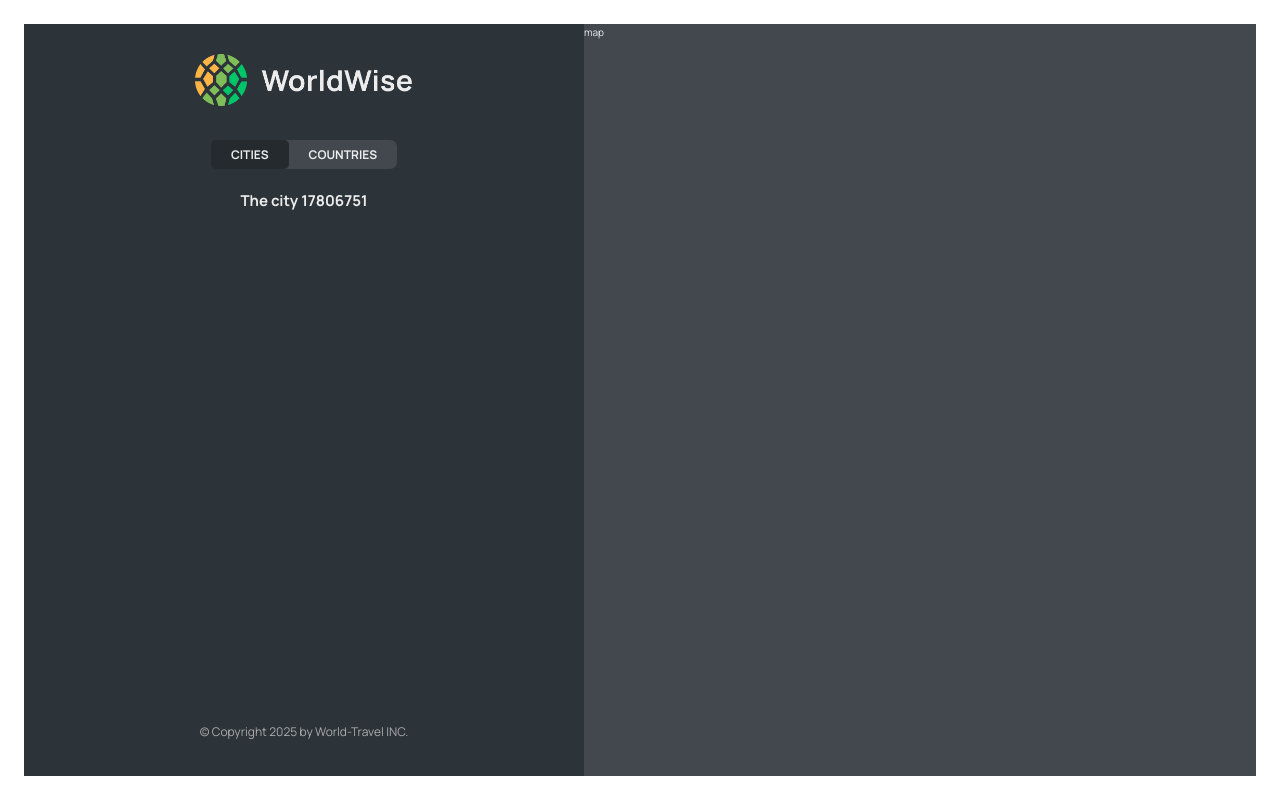
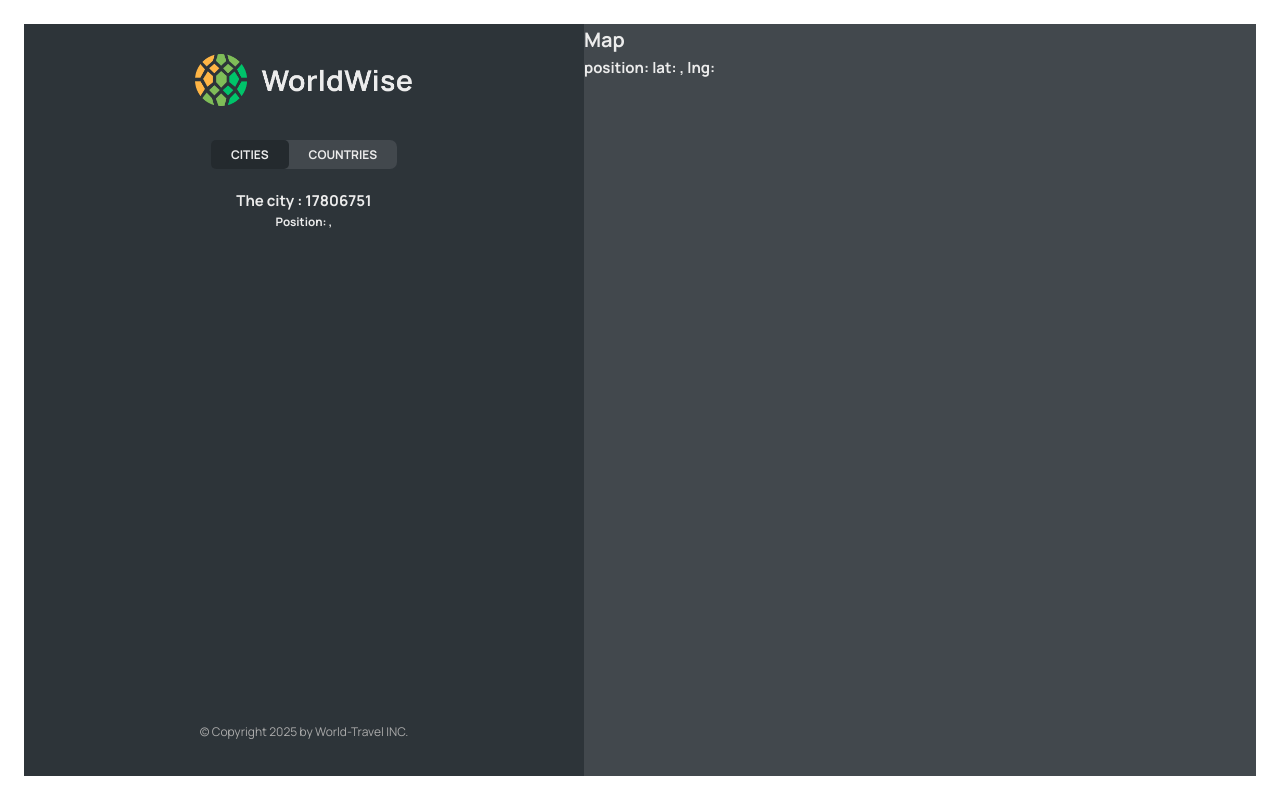
Before and after one commit to mrsherpacode/world-travel-, a React (Vite) app: page /app/cities/17806751 in a window 1280 px wide. Built offline with nearby package versions, Linux system fonts and the light colour scheme; data requests are answered from the project's data file.

Commit message:
url is used to get city position lat and lng

```diff
--- a/src/components/City.jsx
+++ b/src/components/City.jsx
@@ -1,4 +1,4 @@
-import { useParams } from "react-router-dom";
+import { useParams, useSearchParams } from "react-router-dom";
 import styles from "./City.module.css";
 
 const formatDate = (date) =>
@@ -22,8 +22,21 @@ function City() {
   };
 
   const { cityName, emoji, date, notes } = currentCity;
-  return <h2>The city {id} </h2>;
+  // useSearchParams hook gets the URL query parameters (lat, lng)
+  const [searchParam, setSearchParam] = useSearchParams();
+  const lat = searchParam.get("lat");
+  const lng = searchParam.get("lng");
+  // setSearchParam will update the searchParam state like useState does
+  // Example: setSearchParam({ lat: 20, lng: 30 }); // Only call this in event handlers
 
+  return (
+    <>
+      <h2>The city : {id} </h2>
+      <h3>
+        Position: {lat} , {lng}
+      </h3>
+    </>
+  );
   // return (
   //   <div className={styles.city}>
   //     <div className={styles.row}>
--- a/src/components/CityItem.jsx
+++ b/src/components/CityItem.jsx
@@ -11,10 +11,15 @@ const formatDate = (date) =>
 function CityItem({ city }) {
   // console.log(city);
   // destructuring the city object
-  const { cityName, emoji, date, id } = city;
+  const { cityName, emoji, date, id, position } = city;
   return (
     <li>
-      <Link className={styles.cityItem} to={`${id}`}>
+      {/*when click on one of the link it will take to another page or component that matches the corrosponding link
+       and we can use this url as a global state and we can access it everywhere in the app */}
+      <Link
+        className={styles.cityItem}
+        to={`${id}?lat=${position.lat}&lng=${position.lng}`}
+      >
         <span className={styles.emoji}>{emoji}</span>
         <h3 className={styles.name}> {cityName} </h3>
         <time className={styles.date}>({formatDate(date)})</time>
--- a/src/components/Map.jsx
+++ b/src/components/Map.jsx
@@ -1,7 +1,20 @@
+import { useSearchParams } from "react-router-dom";
 import styles from "./Map.module.css";
 //  map component
 function Map() {
-  return <div className={styles.mapContainer}>map</div>;
+  // This will get lat and lang from url and we use useSearchParams hook  for that
+  const [searchParam, setSearchParam] = useSearchParams();
+  // here i'm using get method to get the position lat and lng cuz we directly can not access it.
+  const lat = searchParam.get("lat");
+  const lng = searchParam.get("lng");
+  return (
+    <div className={styles.mapContainer}>
+      <h1>Map</h1>
+      <h2>
+        position: lat: {lat}, lng: {lng}
+      </h2>
+    </div>
+  );
 }
 
 export default Map;
```
